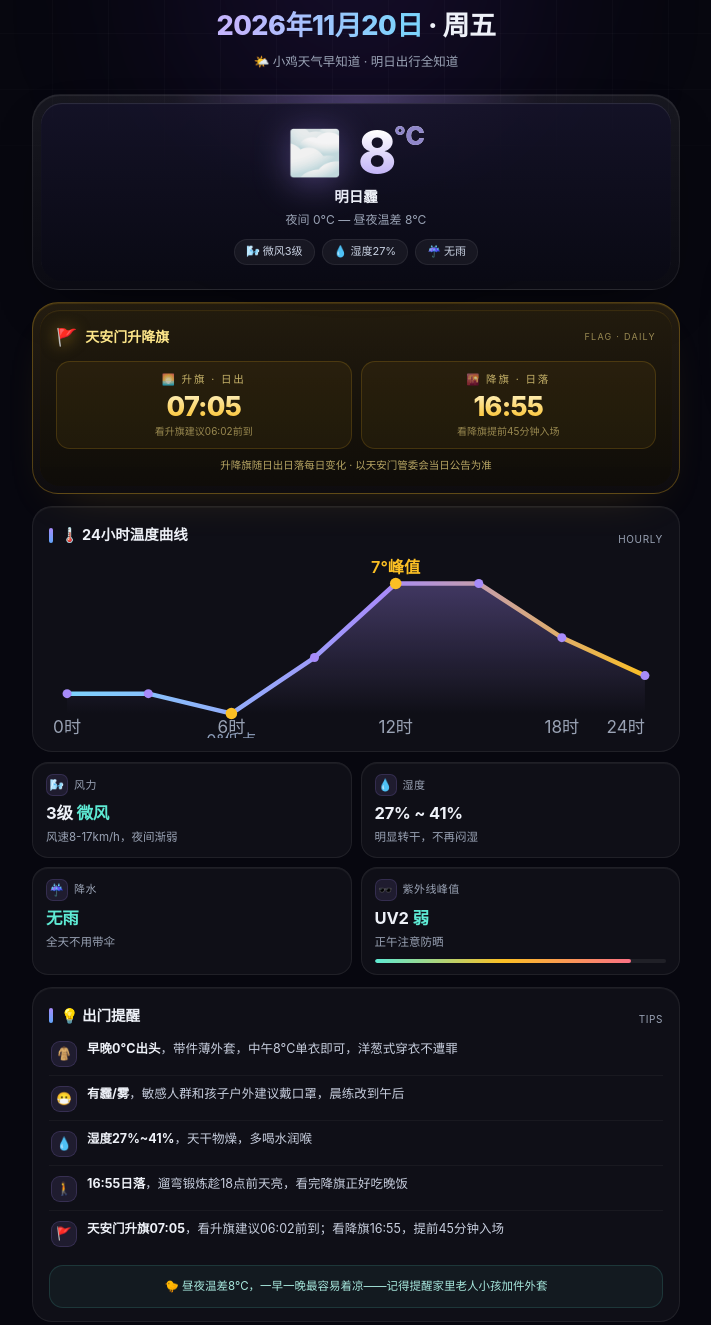
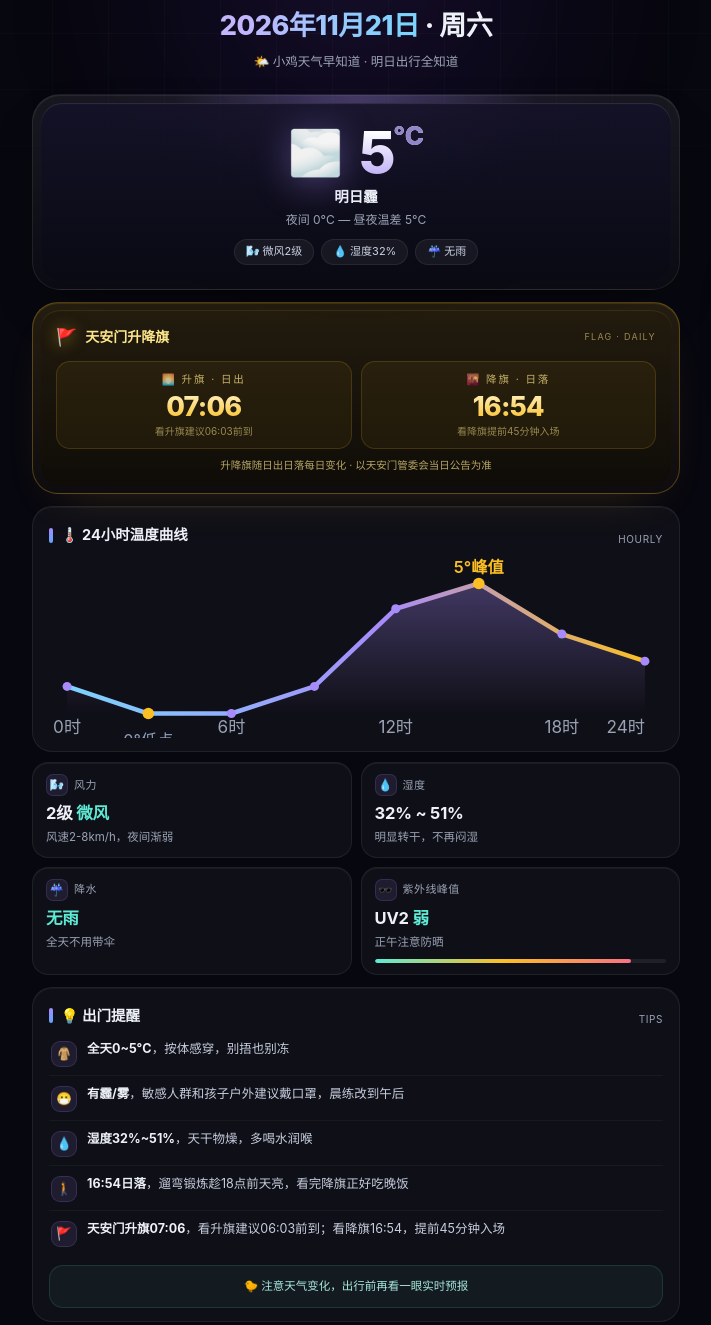
Before and after one commit to hongkongdxk123-jpg/hongkongdxk123-jpg.github.io, a plain HTML site: page weather/index.html in a window 1280 px wide. Shown: the part 79-1404 px from the top of the page, without its empty margins (284-995 px from the left). Drawn offline with Linux system fonts and the light colour scheme.

Commit message:
weather 2026-11-21 (script)

```diff
--- a/weather/index.html
+++ b/weather/index.html
@@ -3,7 +3,7 @@
 <head>
 <meta charset="UTF-8">
 <meta name="viewport" content="width=device-width, initial-scale=1.0">
-<title>小鸡天气早知道 · 2026年11月20日</title>
+<title>小鸡天气早知道 · 2026年11月21日</title>
 <style>
 *{margin:0;padding:0;box-sizing:border-box}
 :root{
@@ -102,7 +102,7 @@ footer .lnk{color:#7c86a0;text-decoration:none}
 
 <header>
 <div class="eyebrow"><span class="dot"></span>BEIJING · 每晚20点报次日</div>
-<h1><span class="date">2026年11月20日</span> · 周五</h1>
+<h1><span class="date">2026年11月21日</span> · 周六</h1>
 <div class="subline">🌤️ 小鸡天气早知道 · 明日出行全知道</div>
 </header>
 
@@ -111,12 +111,12 @@ footer .lnk{color:#7c86a0;text-decoration:none}
 <div class="hero-inner">
 <div class="hero-row">
 <div class="hero-icon">🌫️</div>
-<div class="hero-temp">8<span class="deg">°C</span></div>
+<div class="hero-temp">5<span class="deg">°C</span></div>
 </div>
 <div class="hero-desc">明日霾</div>
-<div class="hero-range">夜间 0°C — 昼夜温差 8°C</div>
+<div class="hero-range">夜间 0°C — 昼夜温差 5°C</div>
 <div class="hero-tags">
-<span class="tag">🌬️ 微风3级</span><span class="tag">💧 湿度27%</span><span class="tag">☔ 无雨</span>
+<span class="tag">🌬️ 微风2级</span><span class="tag">💧 湿度32%</span><span class="tag">☔ 无雨</span>
 </div>
 </div>
 </div>
@@ -127,8 +127,8 @@ footer .lnk{color:#7c86a0;text-decoration:none}
 <div class="flag-note">FLAG · DAILY</div>
 </div>
 <div class="flag-times">
-<div class="flag-t"><div class="lab">🌅 升旗 · 日出</div><div class="t">07:05</div><div class="s">看升旗建议06:02前到</div></div>
-<div class="flag-t"><div class="lab">🌇 降旗 · 日落</div><div class="t">16:55</div><div class="s">看降旗提前45分钟入场</div></div>
+<div class="flag-t"><div class="lab">🌅 升旗 · 日出</div><div class="t">07:06</div><div class="s">看升旗建议06:03前到</div></div>
+<div class="flag-t"><div class="lab">🌇 降旗 · 日落</div><div class="t">16:54</div><div class="s">看降旗提前45分钟入场</div></div>
 </div>
 <div class="flag-tip">升降旗随日出日落每日变化 · 以天安门管委会当日公告为准</div>
 </div></div>
@@ -144,23 +144,23 @@ footer .lnk{color:#7c86a0;text-decoration:none}
 <linearGradient id="tg" x1="0" y1="0" x2="0" y2="1"><stop offset="0%" stop-color="#a78bfa" stop-opacity=".33"/><stop offset="100%" stop-color="#a78bfa" stop-opacity="0"/></linearGradient>
 <linearGradient id="lg" x1="0" y1="0" x2="1" y2="0"><stop offset="0%" stop-color="#7dd3fc"/><stop offset="55%" stop-color="#a78bfa"/><stop offset="100%" stop-color="#fbbf24"/></linearGradient>
 </defs>
-<path d="M10,79 L55,79 L101,90 L147,59 L192,18 L238,18 L284,48 L330,69 L330,90 L10,90 Z" fill="url(#tg)"/>
-<polyline points="10,79 55,79 101,90 147,59 192,18 238,18 284,48 330,69" fill="none" stroke="url(#lg)" stroke-width="2.5" stroke-linecap="round" stroke-linejoin="round"/>
-<circle cx="10" cy="79" r="2.5" fill="#a78bfa"/><circle cx="55" cy="79" r="2.5" fill="#a78bfa"/><circle cx="101" cy="90" r="3.2" fill="#fbbf24"/><circle cx="147" cy="59" r="2.5" fill="#a78bfa"/><circle cx="192" cy="18" r="3.2" fill="#fbbf24"/><circle cx="238" cy="18" r="2.5" fill="#a78bfa"/><circle cx="284" cy="48" r="2.5" fill="#a78bfa"/><circle cx="330" cy="69" r="2.5" fill="#a78bfa"/>
+<path d="M10,75 L55,90 L101,90 L147,75 L192,32 L238,18 L284,46 L330,61 L330,90 L10,90 Z" fill="url(#tg)"/>
+<polyline points="10,75 55,90 101,90 147,75 192,32 238,18 284,46 330,61" fill="none" stroke="url(#lg)" stroke-width="2.5" stroke-linecap="round" stroke-linejoin="round"/>
+<circle cx="10" cy="75" r="2.5" fill="#a78bfa"/><circle cx="55" cy="90" r="3.2" fill="#fbbf24"/><circle cx="101" cy="90" r="2.5" fill="#a78bfa"/><circle cx="147" cy="75" r="2.5" fill="#a78bfa"/><circle cx="192" cy="32" r="2.5" fill="#a78bfa"/><circle cx="238" cy="18" r="3.2" fill="#fbbf24"/><circle cx="284" cy="46" r="2.5" fill="#a78bfa"/><circle cx="330" cy="61" r="2.5" fill="#a78bfa"/>
 <text class="tick" x="10" y="101" text-anchor="middle">0时</text>
 <text class="tick" x="101" y="101" text-anchor="middle">6时</text>
 <text class="tick" x="192" y="101" text-anchor="middle">12时</text>
 <text class="tick" x="284" y="101" text-anchor="middle">18时</text>
 <text class="tick" x="330" y="101" text-anchor="end">24时</text>
-<text x="192" y="12" text-anchor="middle" font-size="9" fill="#fbbf24" font-weight="600">7°峰值</text>
-<text x="101" y="108" text-anchor="middle" font-size="9" fill="#8fa0bd">0°低点</text>
+<text x="238" y="12" text-anchor="middle" font-size="9" fill="#fbbf24" font-weight="600">5°峰值</text>
+<text x="55" y="108" text-anchor="middle" font-size="9" fill="#8fa0bd">0°低点</text>
 </svg>
 </div>
 </section>
 
 <div class="grid">
-<div class="cell"><div class="k"><span class="ic">🌬️</span>风力</div><div class="v">3级 <em>微风</em></div><div class="d">风速8-17km/h，夜间渐弱</div></div>
-<div class="cell"><div class="k"><span class="ic">💧</span>湿度</div><div class="v">27% ~ 41%</div><div class="d">明显转干，不再闷湿</div></div>
+<div class="cell"><div class="k"><span class="ic">🌬️</span>风力</div><div class="v">2级 <em>微风</em></div><div class="d">风速2-8km/h，夜间渐弱</div></div>
+<div class="cell"><div class="k"><span class="ic">💧</span>湿度</div><div class="v">32% ~ 51%</div><div class="d">明显转干，不再闷湿</div></div>
 <div class="cell"><div class="k"><span class="ic">☔</span>降水</div><div class="v"><em>无雨</em></div><div class="d">全天不用带伞</div></div>
 <div class="cell"><div class="k"><span class="ic">🕶️</span>紫外线峰值</div><div class="v">UV2 <em>弱</em></div><div class="d">正午注意防晒<div class="uv-bar"><div class="uv-fill"></div></div></div></div>
 </div>
@@ -168,13 +168,13 @@ footer .lnk{color:#7c86a0;text-decoration:none}
 <section>
 <div class="chart-head"><div class="sec-title"><span class="bar"></span>💡 出门提醒</div><div class="chart-note">TIPS</div></div>
 <div class="tips">
-<div class="tip d1"><div class="e">🧥</div><p><b>早晚0°C出头</b>，带件薄外套，中午8°C单衣即可，洋葱式穿衣不遭罪</p></div>
+<div class="tip d1"><div class="e">🧥</div><p><b>全天0~5°C</b>，按体感穿，别捂也别冻</p></div>
 <div class="tip d2"><div class="e">😷</div><p><b>有霾/雾</b>，敏感人群和孩子户外建议戴口罩，晨练改到午后</p></div>
-<div class="tip d3"><div class="e">💧</div><p><b>湿度27%~41%</b>，天干物燥，多喝水润喉</p></div>
-<div class="tip d4"><div class="e">🚶</div><p><b>16:55日落</b>，遛弯锻炼趁18点前天亮，看完降旗正好吃晚饭</p></div>
-<div class="tip d5"><div class="e">🚩</div><p><b>天安门升旗07:05</b>，看升旗建议06:02前到；看降旗16:55，提前45分钟入场</p></div>
+<div class="tip d3"><div class="e">💧</div><p><b>湿度32%~51%</b>，天干物燥，多喝水润喉</p></div>
+<div class="tip d4"><div class="e">🚶</div><p><b>16:54日落</b>，遛弯锻炼趁18点前天亮，看完降旗正好吃晚饭</p></div>
+<div class="tip d5"><div class="e">🚩</div><p><b>天安门升旗07:06</b>，看升旗建议06:03前到；看降旗16:54，提前45分钟入场</p></div>
 </div>
-<div class="foot">🐤 昼夜温差8°C，一早一晚最容易着凉——记得提醒家里老人小孩加件外套</div>
+<div class="foot">🐤 注意天气变化，出行前再看一眼实时预报</div>
 </section>
 
 <footer>🌤️ 小鸡天气早知道 · 每晚20点报次日 · <a class="lnk" href="https://hongkongdxk123-jpg.github.io/briefing/">早报看板</a></footer>
```
